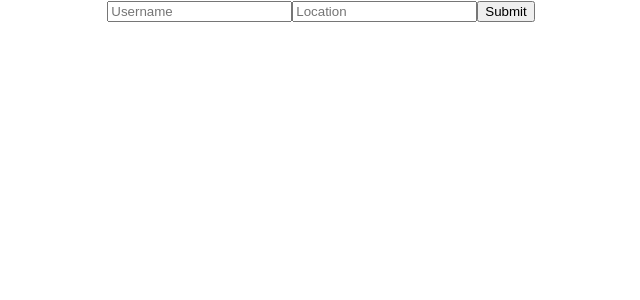
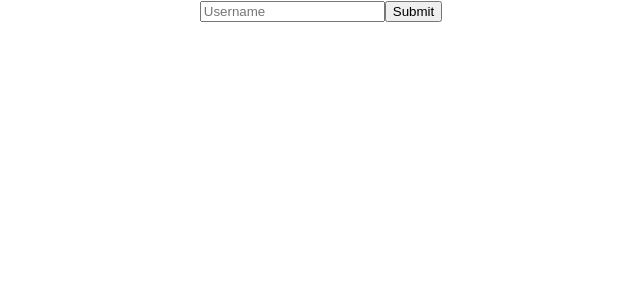
Before and after one commit to tanishaldavey/groovin-with-github-apis, a React (Create React App) app: page / in a window 1280 px wide. Shown: the top 300 px of the page, without its empty margins (319-959 px from the left). Built offline with nearby package versions, Linux system fonts and the light colour scheme.

Commit message:
Remove input for location

```diff
--- a/src/components/SearchForm/SearchForm.js
+++ b/src/components/SearchForm/SearchForm.js
@@ -3,8 +3,7 @@ import './SearchForm.css';
 
 class SearchForm extends Component {
     state = {
-        username: '',
-        location: ''
+        username: ''
     }
 
     handleChange = e => {
@@ -17,10 +16,7 @@ class SearchForm extends Component {
     }
 
     clearForm = () => {
-        this.setState({
-            username: '',
-            location: ''
-        })
+        this.setState({ username: '' })
     }
 
     render () {
@@ -31,13 +27,6 @@ class SearchForm extends Component {
                 name='username'
                 placeholder='Username'
                 value={this.state.username}
-                onChange={this.handleChange}
-                />
-                <input
-                type='text'
-                name='location'
-                placeholder='Location'
-                value={this.state.location}
                 onChange={this.handleChange}
                 />
                 <button
```
